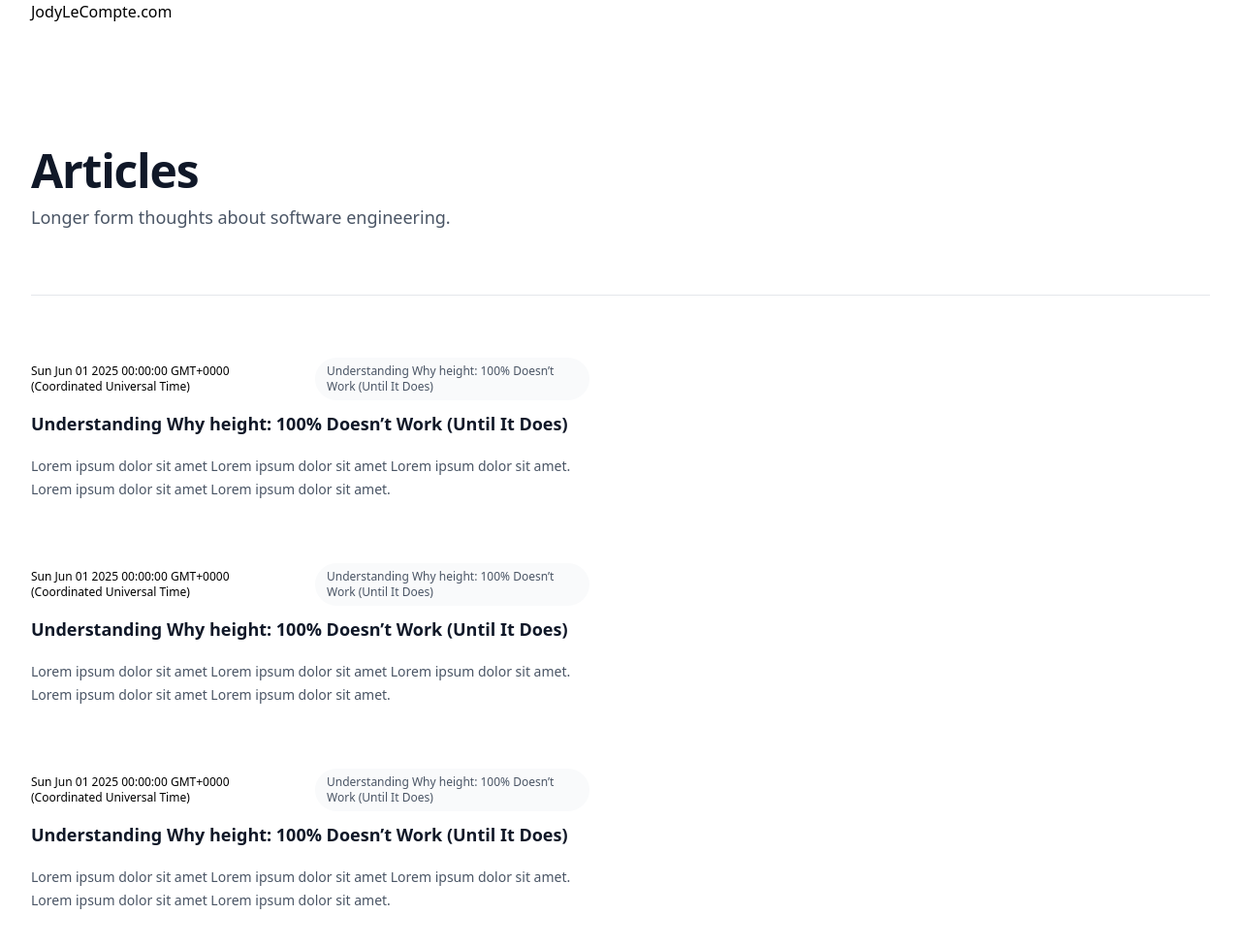
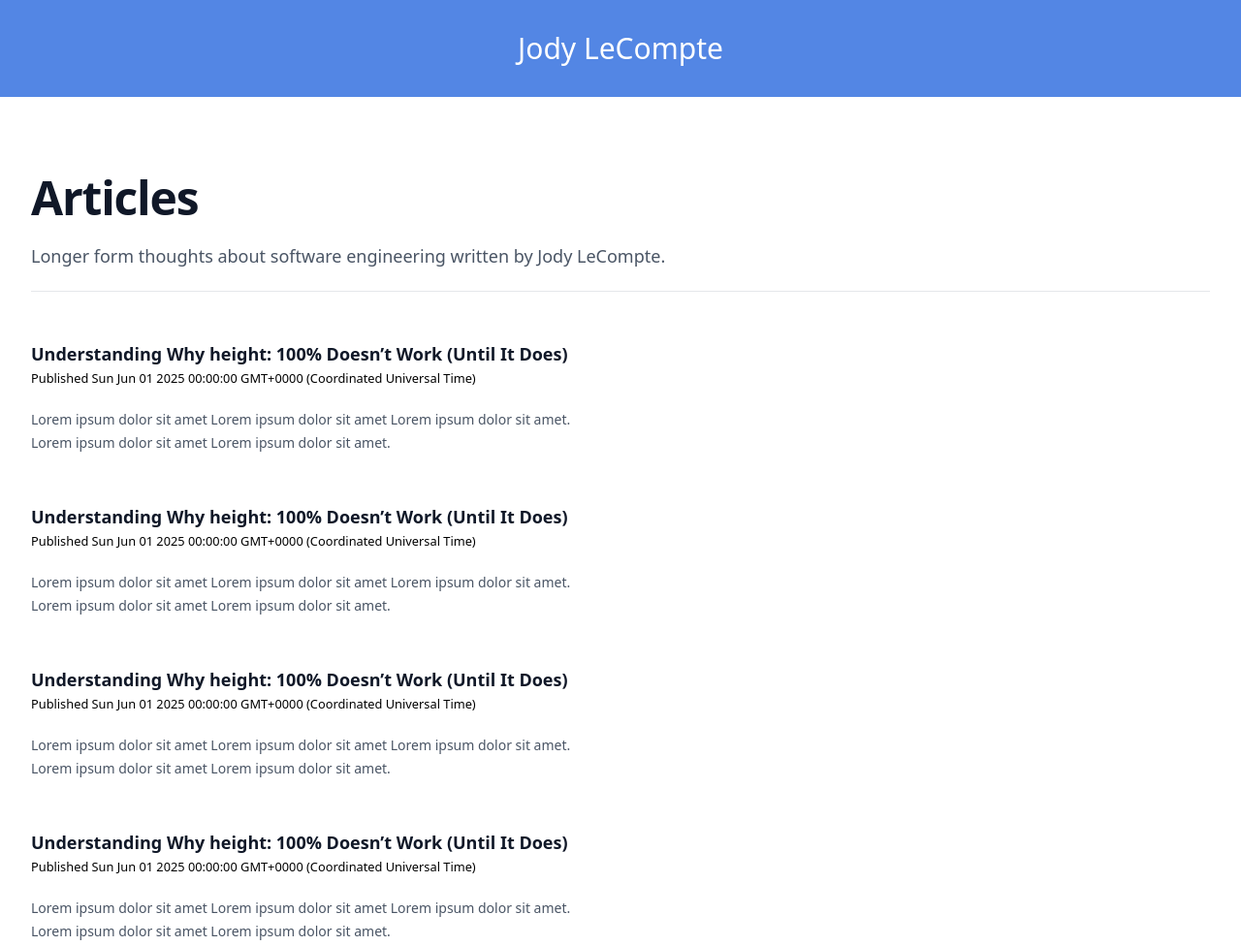
Before and after one commit to jodylecompte/jodylecompte.com, an Astro site: page / in a window 1280 px wide. Shown: the top 976 px of the page at 97% size. Built offline with nearby package versions, Linux system fonts and the light colour scheme; Astro itself is replaced by a stand-in of ours.

Commit message:
Home page mostly mocked up

```diff
--- a/src/components/Header.astro
+++ b/src/components/Header.astro
@@ -3,8 +3,17 @@ import HeaderLink from "./HeaderLink.astro";
 import { SITE_TITLE } from "../consts";
 ---
 
-<header class="container">
-  <nav>
-    <h1><a href="/">{SITE_TITLE}</a></h1>
+<header class="text-center mx-aut p-4" role="banner">
+  <nav class="p-4 mx-auto" role="navigation" aria-label="Main navigation">
+    <h1 class="site-title text-3xl mx-auto">
+      <a href="/" aria-label="Homepage – Jody LeCompte"> Jody LeCompte </a>
+    </h1>
   </nav>
+
+  <style>
+    header {
+      background: #5386e4;
+      color: #fff;
+    }
+  </style>
 </header>
--- a/src/pages/index.astro
+++ b/src/pages/index.astro
@@ -4,7 +4,6 @@ import Header from "../components/Header.astro";
 import Footer from "../components/Footer.astro";
 import { SITE_TITLE, SITE_DESCRIPTION } from "../consts";
 import { getCollection } from "astro:content";
-import FormattedDate from "../components/FormattedDate.astro";
 
 const posts = (await getCollection("blog")).sort(
   (a, b) => b.data.pubDate.valueOf() - a.data.pubDate.valueOf()
@@ -19,7 +18,7 @@ const posts = (await getCollection("blog")).sort(
   <body>
     <Header />
     <main>
-      <div class="bg-white py-24 sm:py-32">
+      <div class="bg-white pt-20 pb-40">
         <div class="mx-auto max-w-7xl px-6 lg:px-8">
           <div class="mx-auto">
             <h2
@@ -27,52 +26,28 @@ const posts = (await getCollection("blog")).sort(
             >
               Articles
             </h2>
-            <p class="mt-2 text-lg/8 text-gray-600">
-              Longer form thoughts about software engineering.
+            <p class="mt-5 text-lg/8 text-gray-600">
+              Longer form thoughts about software engineering written by Jody
+              LeCompte.
             </p>
-            <div
-              class="mt-10 space-y-16 border-t border-gray-200 pt-10 sm:mt-16 sm:pt-16"
-            >
+
+            <div class="pace-y-16 border-t border-gray-200 pt-10 mt-5">
               {
                 posts.map((post) => (
-                  <article class="flex max-w-xl flex-col items-start justify-between">
-                    <div class="flex items-center gap-x-4 text-xs">
-                      {post.data.pubDate}
-
-                      <a
-                        href=""
-                        class="relative z-10 rounded-full bg-gray-50 px-3 py-1.5 font-medium text-gray-600 hover:bg-gray-100"
-                      >
+                  <article class="flex max-w-xl flex-col items-start justify-between pb-10">
+                    <a
+                      href={`/blog/${post.id}/`}
+                      class="group relative block w-full text-left"
+                    >
+                      <h2 class="mt-3 text-lg/6 font-semibold text-gray-900 group-hover:text-[#5386e4]">
                         {post.data.title}
-                      </a>
-                    </div>
-                    <div class="group relative">
-                      <h3 class="mt-3 text-lg/6 font-semibold text-gray-900 group-hover:text-gray-600">
-                        <a href="">
-                          <span class="absolute inset-0" />
-                          {post.data.title}
-                        </a>
-                      </h3>
-                      <p class="mt-5 line-clamp-3 text-sm/6 text-gray-600">
+                      </h2>
+                      <small>Published {post.data.pubDate}</small>
+                      <p class="mt-5 line-clamp-3 text-sm/6 text-gray-600 group-hover:text-[colorhere]">
                         {post.data.description}
                       </p>
-                    </div>
-                    {/* <div class="relative mt-8 flex items-center gap-x-4">
-                      <img
-                        alt=""
-                        src={post.author.imageUrl}
-                        class="size-10 rounded-full bg-gray-50"
-                      />
-                      <div class="text-sm/6">
-                        <p class="font-semibold text-gray-900">
-                          <a href={post.author.href}>
-                            <span class="absolute inset-0" />
-                            {post.author.name}
-                          </a>
-                        </p>
-                        <p class="text-gray-600">{post.author.role}</p>
-                      </div>
-                    </div> */}
+                      <span class="absolute inset-0" aria-hidden="true" />
+                    </a>
                   </article>
                 ))
               }
```
